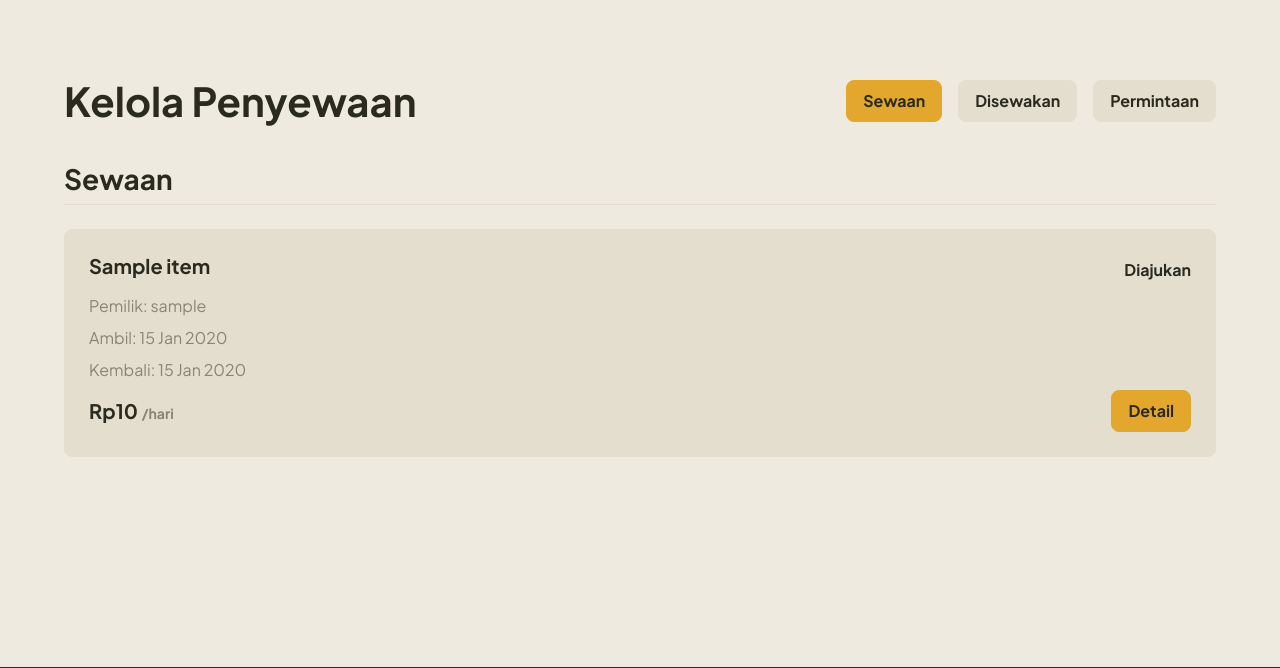
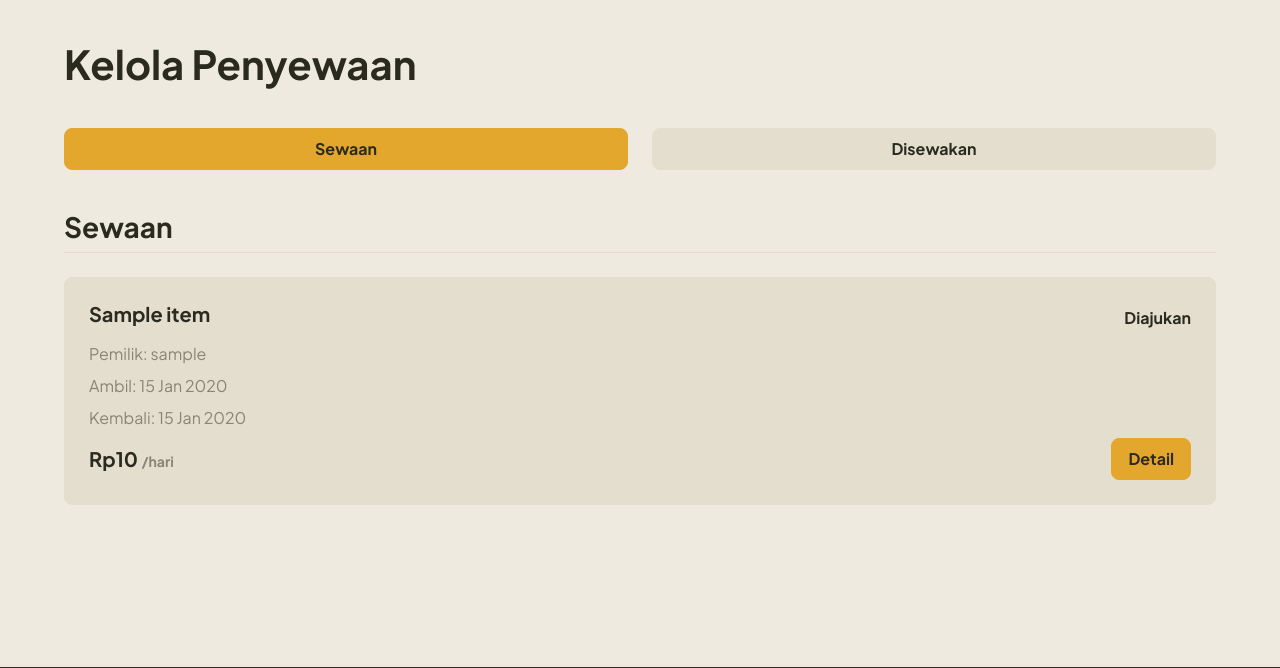
Before and after one commit to PBP-E-10/sewalayan, a Django app: page /order/ in a window 1280 px wide. Shown: the part 80-748 px from the top of the page. Run offline with Django 5.2, Linux system fonts and the light colour scheme; a user stored in the database is signed in; tables that the repository leaves empty hold one stand-in row (values such as "Sample post").

Commit message:
feat(order): hapus bagian permintaan di halaman pesanan

```diff
--- a/templates/order/index.html
+++ b/templates/order/index.html
@@ -5,9 +5,8 @@
 {% endblock %}
 
 {% block content %}
-<div class="row row--between">
 <h1>Kelola Penyewaan</h1>
-    <div class="row container-padding" id="order-tabs">
+<div class="grid grid--sm container-padding" id="order-tabs">
     <button
         type="button"
         class="btn btn--primary"
@@ -21,14 +20,6 @@
         onclick="handleTabChange(this, false, 'all', 'Disewakan')">
         Disewakan
     </button>
-
-        <button
-            type="button"
-            class="btn"
-            onclick="handleTabChange(this, false, 'requested', 'Permintaan')">
-            Permintaan
-        </button>
-    </div>
 </div>
 
 <section class="section">
@@ -152,7 +143,7 @@
         }
     }
 
-    function buildOrderCardElement(order, isBuyer, title) {
+    function buildOrderCardElement(order, isBuyer) {
         const fields = order.fields;
 
         let detailUrl = "";
@@ -176,24 +167,10 @@
             partyLabel = `<p>Penyewa: ${escapeHtml(fields.buyer_name || fields.buyer || "—")}</p>`;
         }
 
-        const isRequested = title === "Permintaan";
-
-        let acceptButtonHtml = "";
-        if (isBuyer === false && isRequested === true) {
-            acceptButtonHtml = `<button type="button" class="btn btn--primary" onclick="acceptOrder('${encodeURIComponent(order.id)}')">Terima</button>`;
-        }
-
-        let declineButtonHtml = "";
-        if (isBuyer === false && isRequested === true) {
-            declineButtonHtml = `<button type="button" class="btn btn--danger" onclick="declineOrder('${encodeURIComponent(order.id)}')">Tolak</button>`;
-        }
-
         const article = document.createElement("article");
         article.className = "card stack stack--sm";
 
-        const detailButtonHtml = title == 'Permintaan'
-            ? ``
-            : `<a href="${escapeHtml(detailUrl)}" class="btn btn--primary">Detail</a>`
+        const detailButtonHtml = `<a href="${escapeHtml(detailUrl)}" class="btn btn--primary">Detail</a>`
 
         article.innerHTML = `
             <div class="row row--between">
@@ -210,8 +187,6 @@
                     Rp${formatRupiah(fields.purchase_price)} <span class="text-sm text-muted">/hari</span>
                 </strong>
                 <div class="row">
-                    ${acceptButtonHtml}
-                    ${declineButtonHtml}
                     ${detailButtonHtml}
                 </div>
             </div>
@@ -253,7 +228,7 @@
             if (orderData.length === 0) {
                 displayOrdersSection({ showEmpty: true });
             } else {
-                orderData.forEach(order => ordersContainer.appendChild(buildOrderCardElement(order, isBuyer, title)));
+                orderData.forEach(order => ordersContainer.appendChild(buildOrderCardElement(order, isBuyer)));
                 displayOrdersSection({ showContainer: true });
             }
         } catch (error) {
```
Lines whose indentation alone changed are shown as unchanged.
